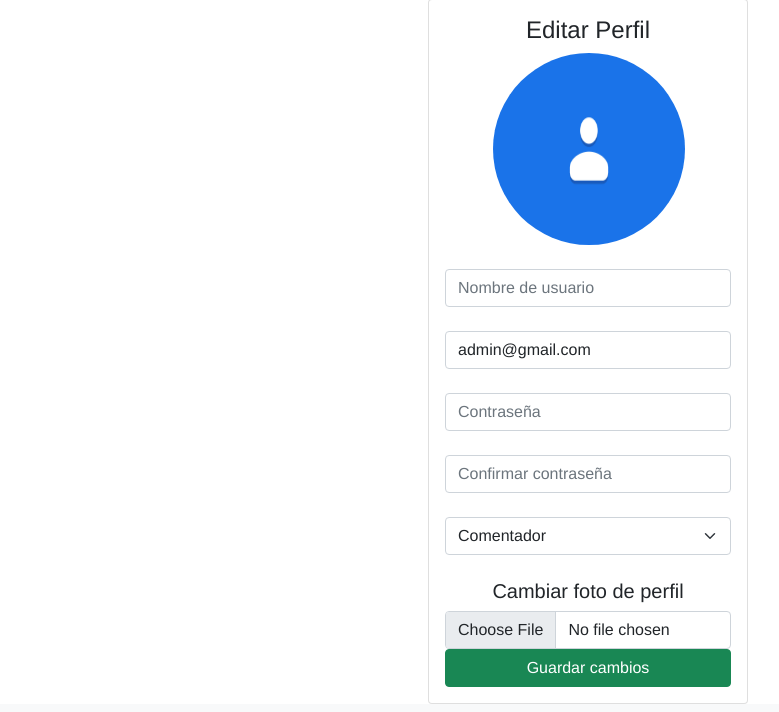
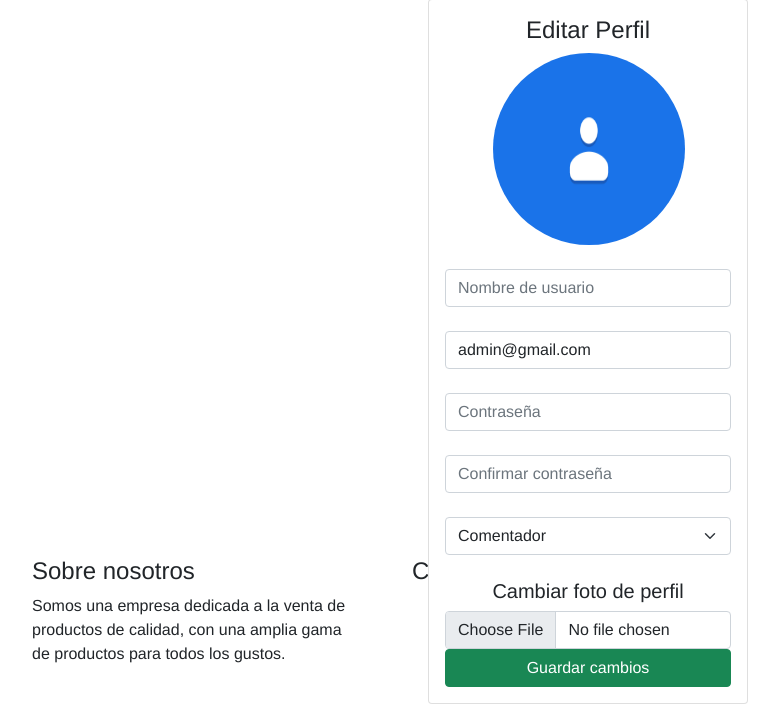
Before and after one commit to ulisespallares888/blog_informatorio, a Django app: page /editar_perfil/1 in a window 1280 px wide. Shown: the part 161-873 px from the top of the page, without its empty margins (68-847 px from the left). Run offline with Django 3.2, Linux system fonts and the light colour scheme; a user stored in the database is signed in; data comes from the database, SQL or seed files in the repository; both versions use the stored data as it was after the commit; some libraries are stand-ins or nearby versions.

Commit message:
cambios varios

```diff
--- a/blog/feed/templates/base.html
+++ b/blog/feed/templates/base.html
@@ -107,7 +107,28 @@
     <script src="https://maxcdn.bootstrapcdn.com/bootstrap/4.0.0/js/bootstrap.min.js" integrity="sha384-JZR6Spejh4U02d8jOt6vLEHfe/JQGiRRSQQxSfFWpi1MquVdAyjUar5+76PVCmYl" crossorigin="anonymous"></script>
 
 
+<footer>
+    <div>
+        <div class="container">
+            <div class="row">
+                <div class="col-md-4">
+                    <h4>Sobre nosotros</h4>
+                    <p>
+                        Somos una empresa dedicada a la venta de productos de calidad, con una amplia gama de productos para todos los gustos.
+                    </p>
+                </div>
+                <div class="col-md-4">
+                    <h4>Contacto</h4>
+                    <p>
+                        <a href="mailto:">
+                            <i class="fa fa-envelope"></i>
+                        </a>
+                    </p>
+                </div>
+            </div>
 
+    </div>
+</footer>
 
 
 </html>
--- a/blog/feed/views.py
+++ b/blog/feed/views.py
@@ -63,7 +63,7 @@ def agregar_post(request):
         contenido = request.POST['txtcontenido']
         imagen = request.FILES.get('txtimagen','post_default.jpg')
         categoria_match = request.POST.get('txtcategoria')
-        pre_contenido = str(contenido)[0:60] + "[...]"
+        pre_contenido = str(contenido)[0:100] + "[...]"
         usuario_match = User.objects.get(id = request.user.id)
         if titulo != "" and contenido != "":
             post_creado = post.objects.create(titulo=titulo,contenido=contenido,posteador=usuario_match,pre_contenido=pre_contenido, categoria_id=categoria_match,imagen=imagen)
@@ -228,6 +228,7 @@ def editar_post_guardar(request,id):
     contenido = request.POST.get('txtcontenido',"contenido_nada")
     categoria = request.POST.get('txtcategoria',"categoria_nada")
     imagen = request.FILES.get('txtimagen',"imagen_nada")
+    pre_contenido = str(contenido)[0:100] + "[...]"
     if titulo != "" and contenido != "":
         post_editar = post.objects.get(id=id)
         post_editar.titulo = titulo
@@ -235,6 +236,7 @@ def editar_post_guardar(request,id):
         post_editar.pre_contenido = contenido[:200]
         post_editar.catetoria_id = categoria
         post_editar.imagen = imagen
+        post_editar.pre_contenido = pre_contenido
         post_editar.save()
 
         messages.success(request, 'Post editado correctamente')
```
Also changed, not shown: blog/db.sqlite3.
